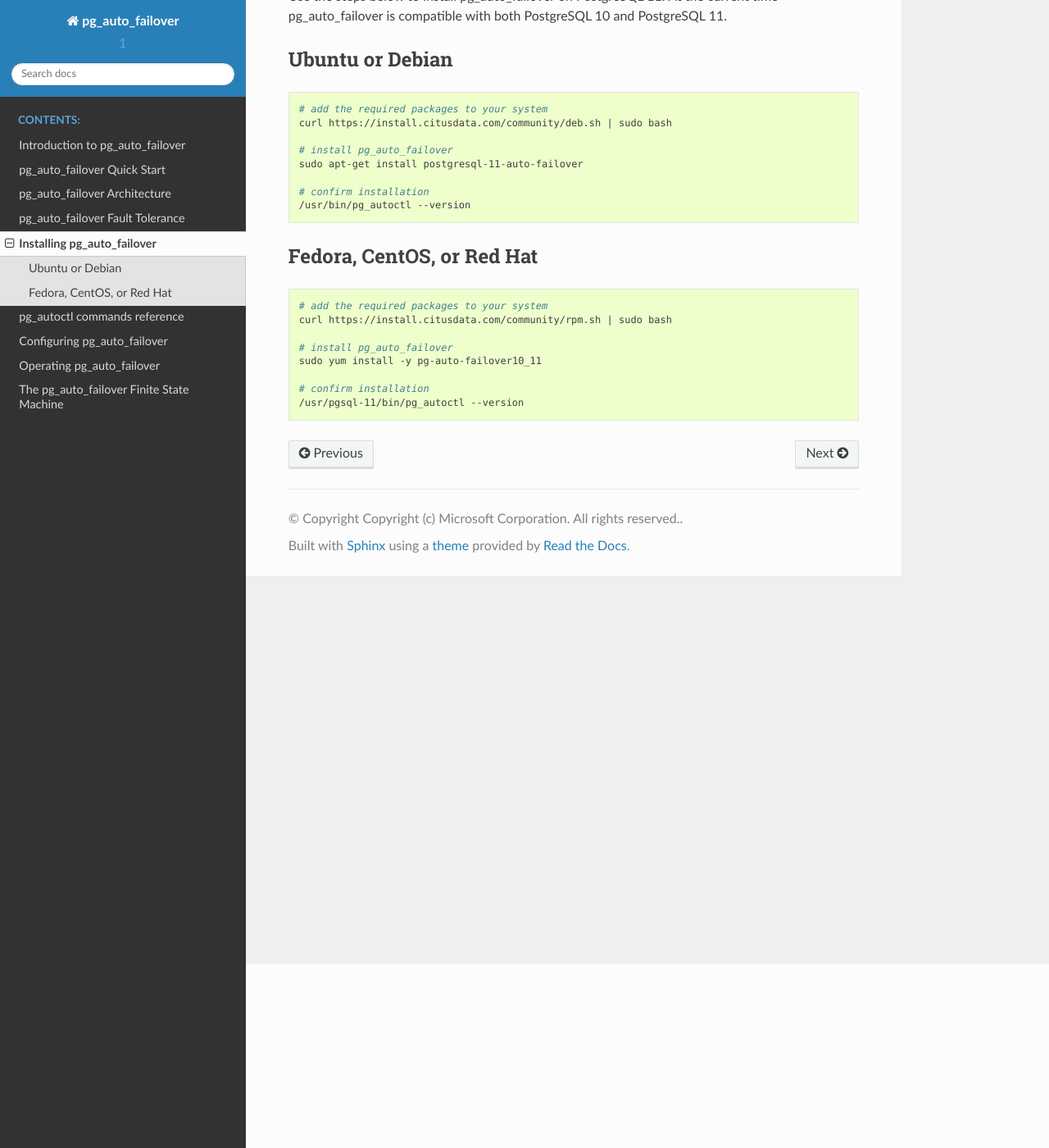
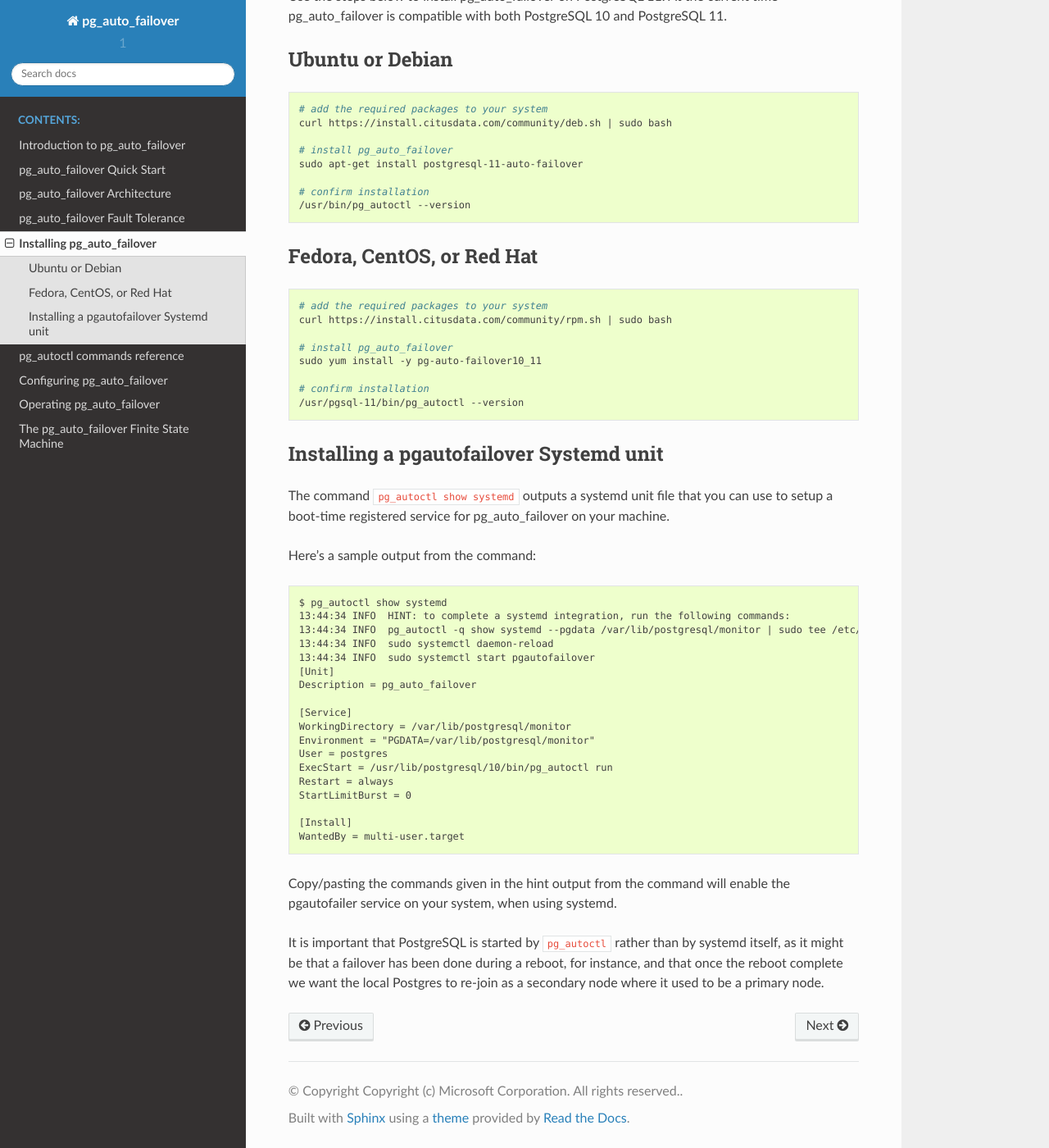
Before and after one commit to hapostgres/pg_auto_failover, a Sphinx documentation site: the page built from docs/install.rst, in a window 1280 px wide and 1400 px high, scrolled down 224 px. Shown: the whole window at 82% size. Built offline with Sphinx 7.4.7 and the Read the Docs theme 2.0.0, drawn with Linux system fonts in a browser that asks for light colours.

Commit message:
Add documentation about systemd installation.

```diff
--- a/docs/conf.py
+++ b/docs/conf.py
@@ -135,7 +135,7 @@ htmlhelp_basename = 'pg_auto_failoverdoc'
 # (source start file, target name, title,
 #  author, documentclass [howto, manual, or own class]).
 latex_documents = [
-    (master_doc, 'pg_auto_failover.tex', 'pg_auto_failover Documentation',
+    (master_doc, 'pg_auto_failover.tex', 'pg\_auto\_failover Documentation',
      'Microsoft', 'manual'),
 ]
 
--- a/docs/install.rst
+++ b/docs/install.rst
@@ -36,3 +36,41 @@ Fedora, CentOS, or Red Hat
 
   # confirm installation
   /usr/pgsql-11/bin/pg_autoctl --version
+
+Installing a pgautofailover Systemd unit
+----------------------------------------
+
+The command ``pg_autoctl show systemd`` outputs a systemd unit file that you
+can use to setup a boot-time registered service for pg_auto_failover on your
+machine.
+
+Here's a sample output from the command:
+
+.. code-block::
+
+   $ pg_autoctl show systemd
+   13:44:34 INFO  HINT: to complete a systemd integration, run the following commands:
+   13:44:34 INFO  pg_autoctl -q show systemd --pgdata /var/lib/postgresql/monitor | sudo tee /etc/systemd/system/pgautofailover.service
+   13:44:34 INFO  sudo systemctl daemon-reload
+   13:44:34 INFO  sudo systemctl start pgautofailover
+   [Unit]
+   Description = pg_auto_failover
+
+   [Service]
+   WorkingDirectory = /var/lib/postgresql/monitor
+   Environment = "PGDATA=/var/lib/postgresql/monitor"
+   User = postgres
+   ExecStart = /usr/lib/postgresql/10/bin/pg_autoctl run
+   Restart = always
+   StartLimitBurst = 0
+
+   [Install]
+   WantedBy = multi-user.target
+
+Copy/pasting the commands given in the hint output from the command will
+enable the pgautofailer service on your system, when using systemd.
+
+It is important that PostgreSQL is started by ``pg_autoctl`` rather than by
+systemd itself, as it might be that a failover has been done during a
+reboot, for instance, and that once the reboot complete we want the local
+Postgres to re-join as a secondary node where it used to be a primary node.
```
